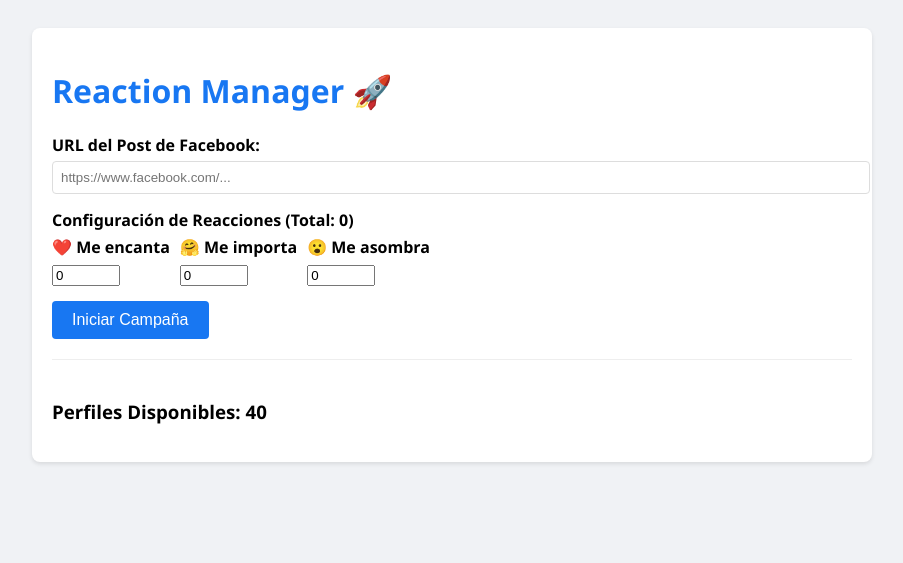
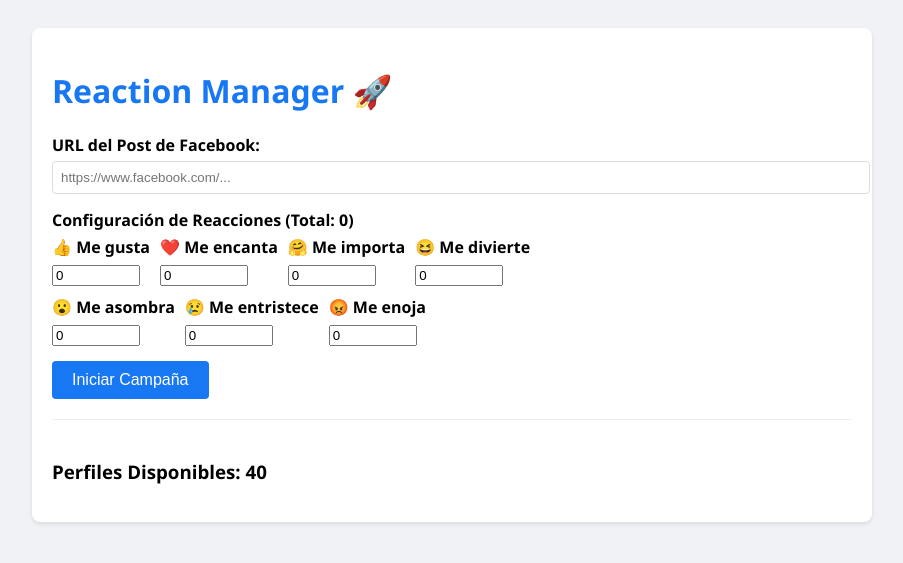
Before and after one commit to 6UADA/reacciones, a Flask app: page / in a window 1280 px wide. Shown: the top 563 px of the page, without its empty margins (188-1091 px from the left). Run offline with Flask 3, Linux system fonts and the light colour scheme.

Commit message:
Se agregarin todas las reacciones

```diff
--- a/automation.py
+++ b/automation.py
@@ -21,7 +21,6 @@ load_dotenv()
 ADSPOWER_API_URL = os.getenv("ADSPOWER_API_URL", "http://local.adspower.com:50325")
 API_KEY = os.getenv("API_KEY", "")
 
-POST_URL = "https://www.facebook.com/share/r/1XAkkQ5Kc9/"
 # =========================================
 
 
--- a/templates/index.html
+++ b/templates/index.html
@@ -1,21 +1,69 @@
 <!DOCTYPE html>
 <html lang="es">
+
 <head>
     <meta charset="UTF-8">
     <meta name="viewport" content="width=device-width, initial-scale=1.0">
     <title>Reaction Manager</title>
     <style>
-        body { font-family: 'Segoe UI', sans-serif; background: #f0f2f5; padding: 20px; }
-        .container { max-width: 800px; margin: 0 auto; background: white; padding: 20px; border-radius: 8px; box-shadow: 0 2px 4px rgba(0,0,0,0.1); }
-        h1 { color: #1877f2; }
-        .form-group { margin-bottom: 15px; }
-        label { display: block; margin-bottom: 5px; font-weight: bold; }
-        input[type="text"] { width: 100%; padding: 8px; border: 1px solid #ddd; border-radius: 4px; }
-        button { background: #1877f2; color: white; border: none; padding: 10px 20px; border-radius: 4px; cursor: pointer; font-size: 16px; }
-        button:hover { background: #166fe5; }
-        .stats { margin-top: 20px; padding-top: 20px; border-top: 1px solid #eee; }
+        body {
+            font-family: 'Segoe UI', sans-serif;
+            background: #f0f2f5;
+            padding: 20px;
+        }
+
+        .container {
+            max-width: 800px;
+            margin: 0 auto;
+            background: white;
+            padding: 20px;
+            border-radius: 8px;
+            box-shadow: 0 2px 4px rgba(0, 0, 0, 0.1);
+        }
+
+        h1 {
+            color: #1877f2;
+        }
+
+        .form-group {
+            margin-bottom: 15px;
+        }
+
+        label {
+            display: block;
+            margin-bottom: 5px;
+            font-weight: bold;
+        }
+
+        input[type="text"] {
+            width: 100%;
+            padding: 8px;
+            border: 1px solid #ddd;
+            border-radius: 4px;
+        }
+
+        button {
+            background: #1877f2;
+            color: white;
+            border: none;
+            padding: 10px 20px;
+            border-radius: 4px;
+            cursor: pointer;
+            font-size: 16px;
+        }
+
+        button:hover {
+            background: #166fe5;
+        }
+
+        .stats {
+            margin-top: 20px;
+            padding-top: 20px;
+            border-top: 1px solid #eee;
+        }
     </style>
 </head>
+
 <body>
     <div class="container">
         <h1>Reaction Manager 🚀</h1>
@@ -27,18 +75,36 @@
 
         <div class="form-group">
             <label>Configuración de Reacciones (Total: <span id="totalCount">0</span>)</label>
-            <div style="display: flex; gap: 10px;">
+            <div style="display: flex; flex-wrap: wrap; gap: 10px;">
+                <div>
+                    <label>👍 Me gusta</label>
+                    <input type="number" id="likeCount" value="0" min="0" style="width: 80px;" oninput="updateTotal()">
+                </div>
                 <div>
                     <label>❤️ Me encanta</label>
-                    <input type="number" id="loveCount" value="0" min="0" style="width: 60px;">
+                    <input type="number" id="loveCount" value="0" min="0" style="width: 80px;" oninput="updateTotal()">
                 </div>
                 <div>
                     <label>🤗 Me importa</label>
-                    <input type="number" id="careCount" value="0" min="0" style="width: 60px;">
+                    <input type="number" id="careCount" value="0" min="0" style="width: 80px;" oninput="updateTotal()">
                 </div>
                 <div>
+                    <label>😆 Me divierte</label>
+                    <input type="number" id="hahaCount" value="0" min="0" style="width: 80px;" oninput="updateTotal()">
+                </div>
+            </div>
+            <div style="display: flex; flex-wrap: wrap; gap: 10px; margin-top: 10px;">
+                <div>
                     <label>😮 Me asombra</label>
-                    <input type="number" id="wowCount" value="0" min="0" style="width: 60px;">
+                    <input type="number" id="wowCount" value="0" min="0" style="width: 80px;" oninput="updateTotal()">
+                </div>
+                <div>
+                    <label>😢 Me entristece</label>
+                    <input type="number" id="sadCount" value="0" min="0" style="width: 80px;" oninput="updateTotal()">
+                </div>
+                <div>
+                    <label>😡 Me enoja</label>
+                    <input type="number" id="angryCount" value="0" min="0" style="width: 80px;" oninput="updateTotal()">
                 </div>
             </div>
         </div>
@@ -52,18 +118,40 @@
     </div>
 
     <script>
+        function updateTotal() {
+            const inputs = document.querySelectorAll('input[type="number"]');
+            let total = 0;
+            inputs.forEach(input => {
+                total += parseInt(input.value || 0);
+            });
+            document.getElementById('totalCount').innerText = total;
+        }
+
         function startCampaign() {
             const url = document.getElementById('postUrl').value;
-            const love = document.getElementById('loveCount').value;
-            // ... lógica de envío
+
+            const counts = {
+                "Me gusta": document.getElementById('likeCount').value,
+                "Me encanta": document.getElementById('loveCount').value,
+                "Me importa": document.getElementById('careCount').value,
+                "Me divierte": document.getElementById('hahaCount').value,
+                "Me asombra": document.getElementById('wowCount').value,
+                "Me entristece": document.getElementById('sadCount').value,
+                "Me enoja": document.getElementById('angryCount').value
+            };
+
             fetch('/start_campaign', {
                 method: 'POST',
-                headers: {'Content-Type': 'application/json'},
-                body: JSON.stringify({ url: url })
+                headers: { 'Content-Type': 'application/json' },
+                body: JSON.stringify({
+                    url: url,
+                    counts: counts
+                })
             })
-            .then(r => r.json())
-            .then(data => alert(data.message));
+                .then(r => r.json())
+                .then(data => alert(data.message));
         }
     </script>
 </body>
+
 </html>
```
